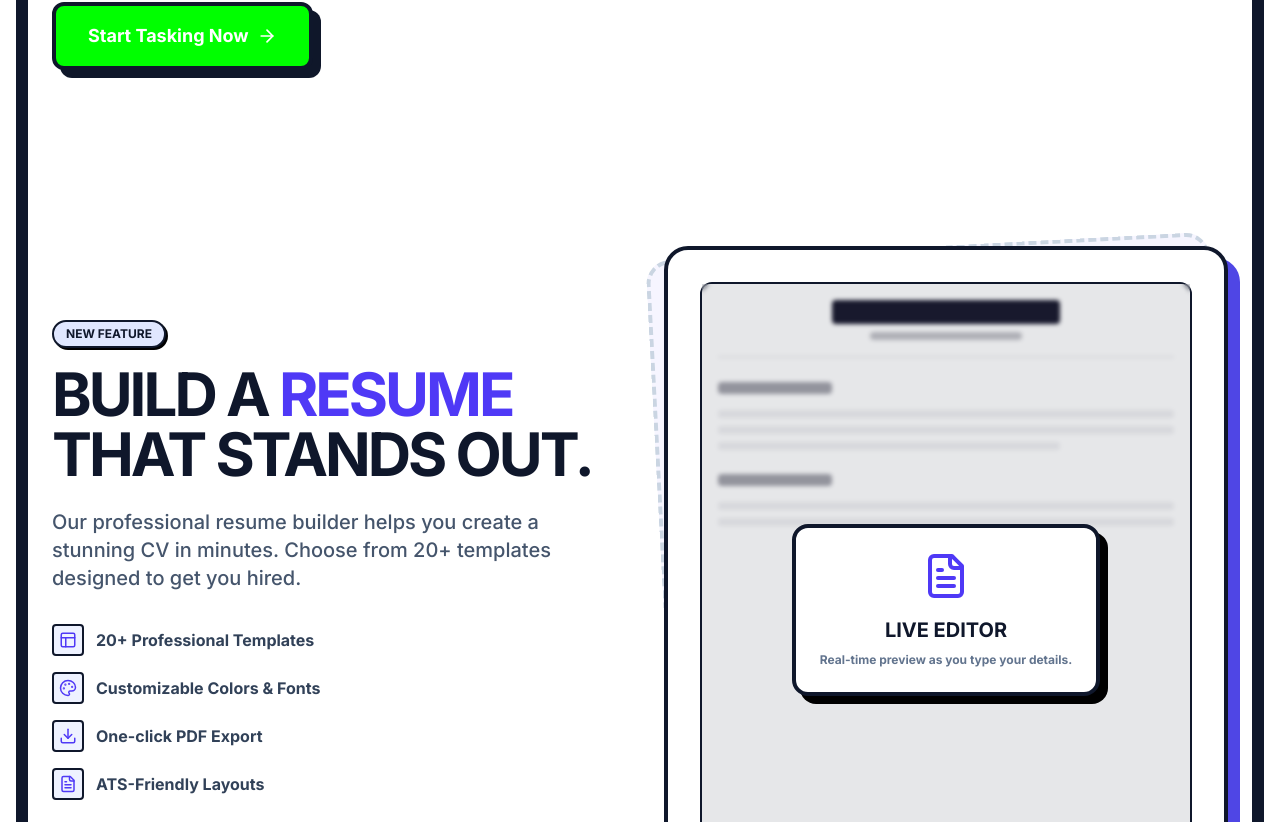
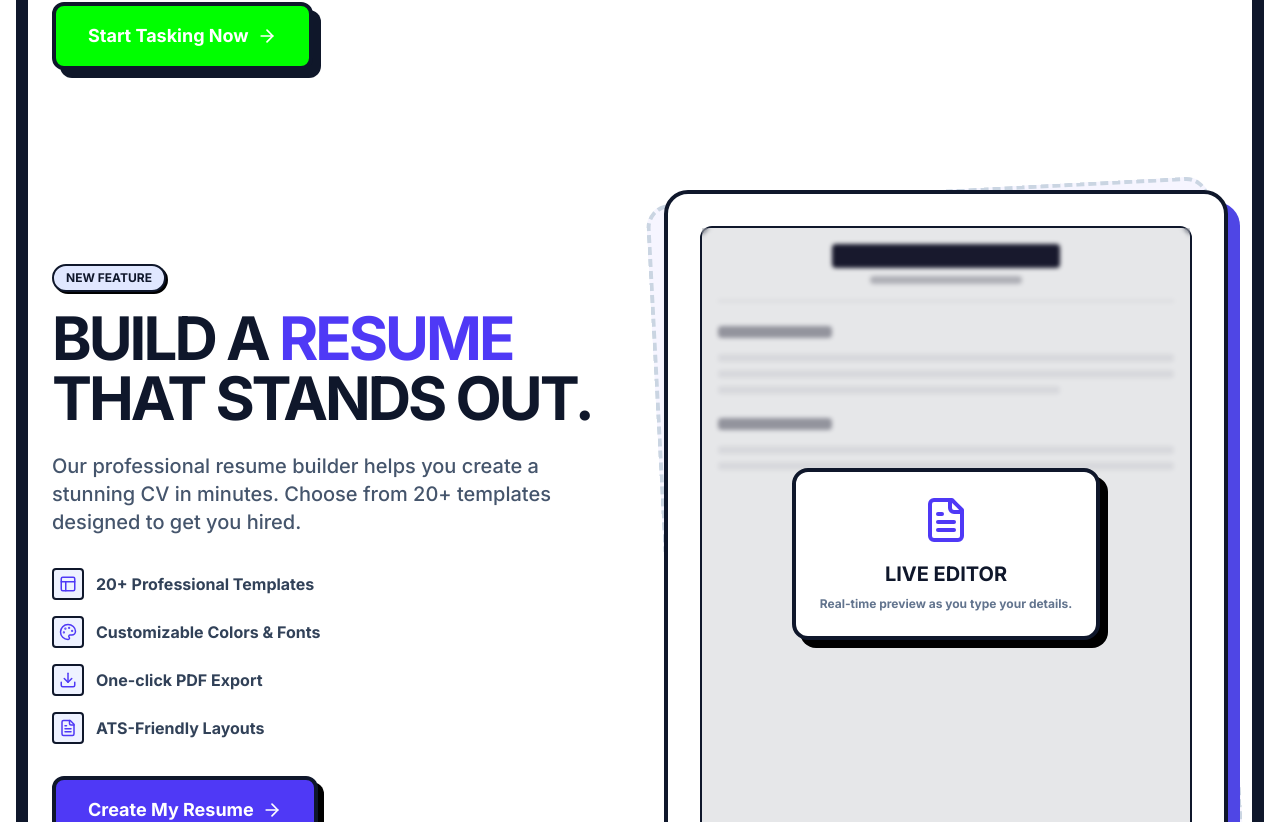
Before and after one commit to ajay235566/Task-Tracker, a React (Vite) app: page / in a window 1280 px wide. Shown: the part 798-1620 px from the top of the page. Built offline with nearby package versions, Linux system fonts and the light colour scheme.

Commit message:
fix(landing): Adjust resume section padding
Reduce top padding on the resume creation section to improve visual spacing and consistency with other sections on the landing page.

```diff
--- a/src/components/LandingPage.tsx
+++ b/src/components/LandingPage.tsx
@@ -211,7 +211,7 @@ export const LandingPage: React.FC<LandingPageProps> = ({ onLogin, onSignup }) =
       </section>
 
       {/* Resume Creation Section */}
-      <section className="py-12 sm:py-24 bg-white border-b-4 border-slate-900 overflow-hidden">
+      <section className="py-12 sm:py-10 bg-white border-b-4 border-slate-900 overflow-hidden">
         <div className="max-w-7xl mx-auto px-4 sm:px-6">
           <div className="grid lg:grid-cols-2 gap-12 items-center mb-16">
             <motion.div
```
